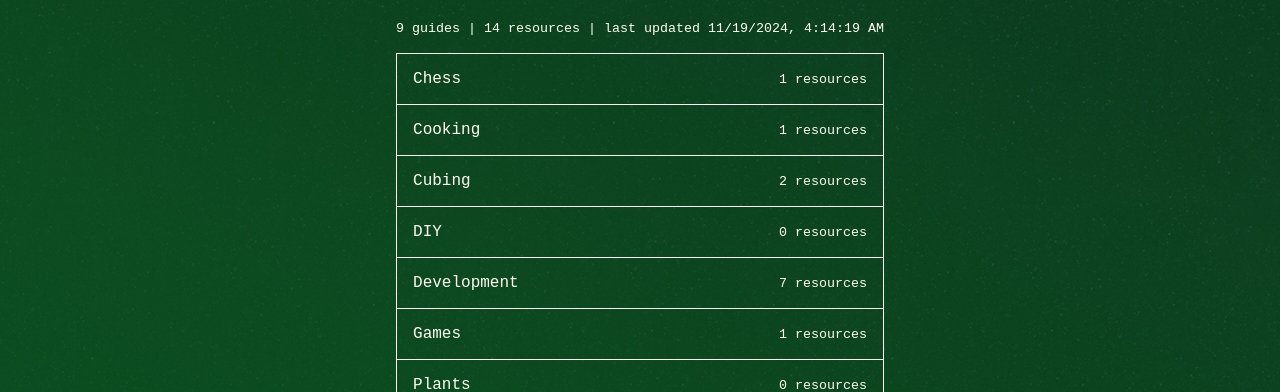
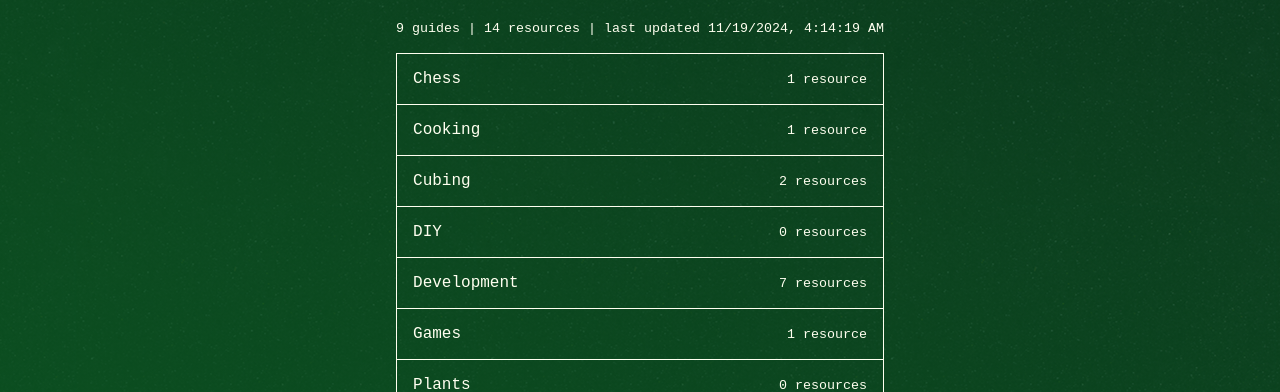
Before and after one commit to jamescourson/james.guide, a React (Vite) app: page /d in a window 1280 px wide. Shown: the part 228-620 px from the top of the page. Built offline with nearby package versions, Linux system fonts and the light colour scheme.

Commit message:
resource/resources handling

```diff
--- a/src/components/GuideTable/GuideTable.jsx
+++ b/src/components/GuideTable/GuideTable.jsx
@@ -13,7 +13,7 @@ const GuideListing = ({ name, abbr }) => {
     <li className="table-row">
       <Link to={`/g/${abbr}`}>
         <span>{name}</span>
-        <small>{resourceCount} resources</small>
+        <small>{resourceCount} {resourceCount === 1 ? "resource" : "resources"}</small>
       </Link>
     </li>
   );
```
